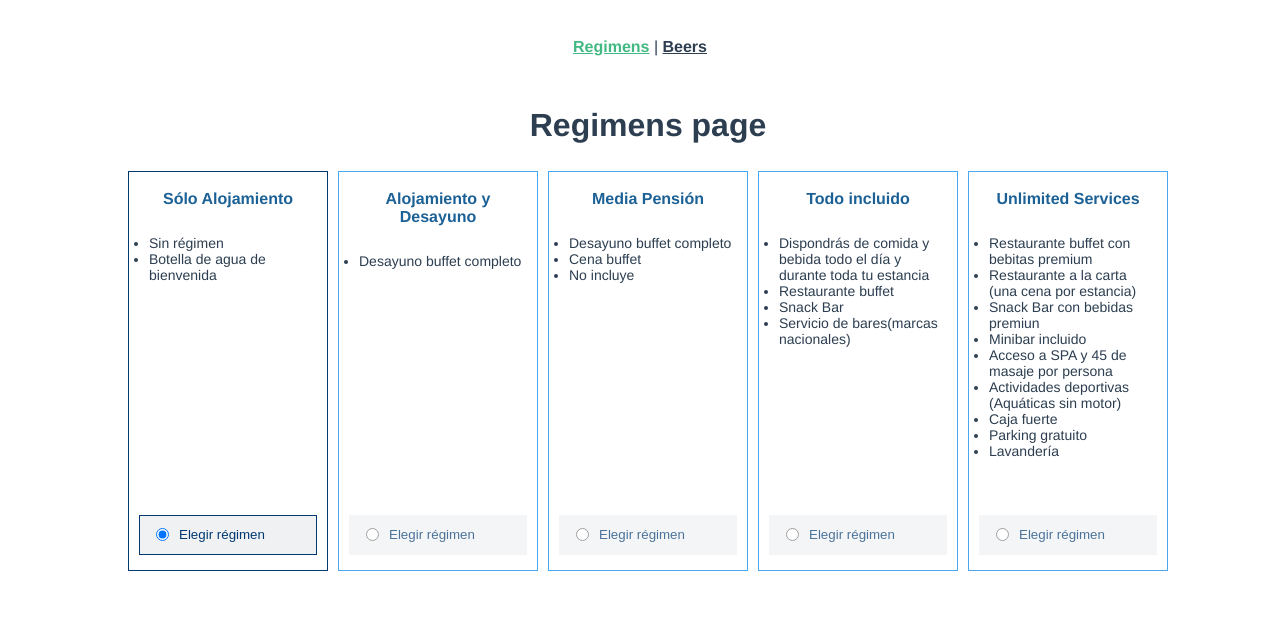
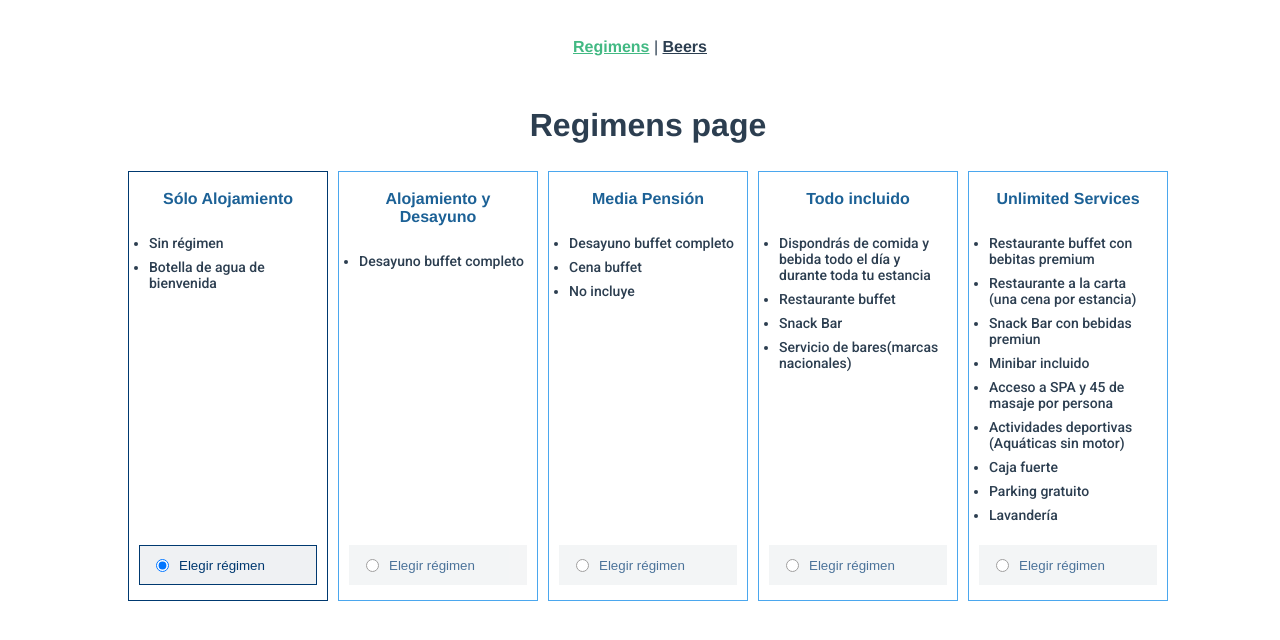
Before and after one commit to AlvaroDDG86/vue-ccktl, a Vue app: page / in a window 1280 px wide. Shown: the top 640 px of the page. Built offline with nearby package versions, Linux system fonts and the light colour scheme.

Commit message:
new font 500

```diff
--- a/src/assets/scss/_fonts.scss
+++ b/src/assets/scss/_fonts.scss
@@ -1,9 +1,10 @@
-@import url('https://fonts.googleapis.com/css2?family=Roboto+Slab:wght@300;700&family=Roboto:wght@300;700&display=swap');
+@import url('https://fonts.googleapis.com/css2?family=Roboto+Slab:wght@300;500;700&family=Roboto:wght@300;500;700&display=swap');
 
 $font-first: 'Roboto Slab', serif;
 $font-second: 'Roboto', sans-serif;
 
 $font-regular: 300;
+$font-mid: 500;
 $font-bold: 700;
 
 $font-2xl: 38px;
--- a/src/components/RegimenSelectable.vue
+++ b/src/components/RegimenSelectable.vue
@@ -95,9 +95,12 @@ const updateActiveHandler = () => {
   &__list {
     padding-left: 10px;
     font-size: $font-xs;
+    font-family: $font-second;
+    font-weight: $font-mid;
 
     & > li {
       text-align: left;
+      margin-bottom: 8px;
     }
   }
 
--- a/src/views/Regimens.vue
+++ b/src/views/Regimens.vue
@@ -54,7 +54,7 @@ export default defineComponent({
 
   &__container {
     display: flex;
-    justify-content: space-around;
+    justify-content: flex-start;
     align-content: stretch;
     flex-wrap: wrap;
   }
```
